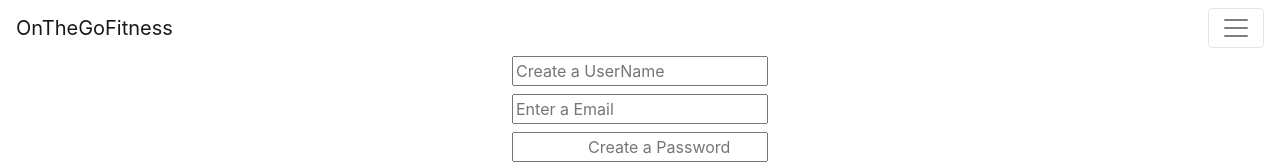
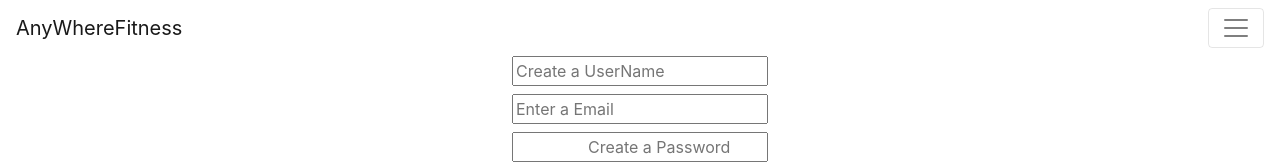
Before and after one commit to DevinDCooper/Front-End, a React (Create React App) app: page /SignUp in a window 1280 px wide. Shown: the top 164 px of the page. Built offline with nearby package versions, Linux system fonts and the light colour scheme.

Commit message:
navbar updated

```diff
--- a/src/NavLinks.js
+++ b/src/NavLinks.js
@@ -12,7 +12,7 @@ const NavLink = () => {
   return (
     <div>
       <Navbar color="faded" light>
-        <NavbarBrand href="/" className="gym">OnTheGoFitness</NavbarBrand>
+        <NavbarBrand href="/" className="gym">AnyWhereFitness</NavbarBrand>
         <NavbarToggler onClick={toggleNavbar} className="burger" />
         <Collapse isOpen={!collapsed} navbar>
           <Nav navbar>
```
